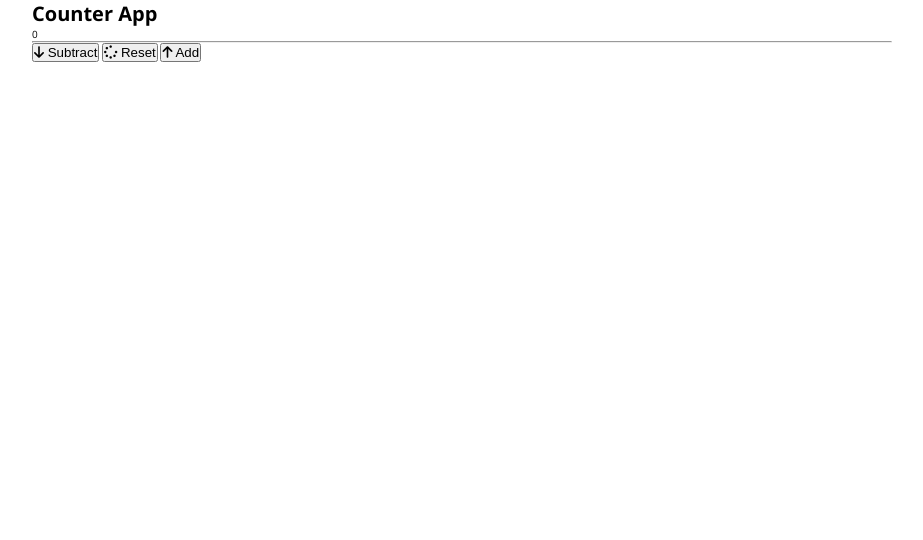
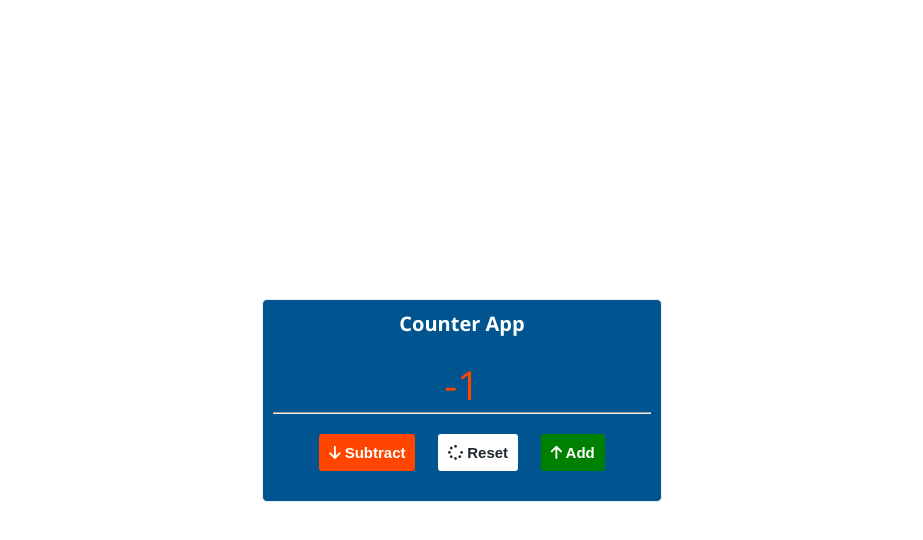
Before and after one commit to hummingbirdcreative/100daysofJS_day1_counterapp, a plain HTML site: page index.html in a window 1280 px wide. Both pictures are taken after a click on the button "Subtract". Shown: the whole page, without its empty margins (178-1101 px from the left). Drawn offline with nearby package versions, Linux system fonts and the light colour scheme.

Commit message:
project finalized

```diff
--- a/index.html
+++ b/index.html
@@ -12,21 +12,21 @@
   </head>
   <body>
     <div class="container">
-      <div class="counter">
+      <div class="counter-div">
         <h1>Counter App</h1>
         <span class="count">0</span>
         <hr>
         <div class="buttons">
           <button class="subtract">
-            <i class="fas fa-arrow-down"></i>
+            <i class="fas fa-arrow-down subtract"></i>
             Subtract
           </button>
           <button class="reset">
-            <i class="fas fa-spinner"></i>
+            <i class="fas fa-spinner reset"></i>
             Reset
           </button>
           <button class="add">
-            <i class="fas fa-arrow-up"></i>
+            <i class="fas fa-arrow-up add"></i>
             Add
           </button>
         </div>
--- a/script.js
+++ b/script.js
@@ -0,0 +1,42 @@
+const count = document.querySelector(".count");
+const add = document.querySelector(".add");
+const resetCount = document.querySelector(".reset");
+const sub = document.querySelector(".subtract");
+const buttons = document.querySelector(".buttons");
+
+buttons.addEventListener("click", (e) => {
+    if (e.target.classList.contains("add")) {
+        count.innerHTML++;
+        setColor();
+    }
+    if (e.target.classList.contains("subtract")) {
+        count.innerHTML--;
+        setColor();
+    }
+    if (e.target.classList.contains("reset")) {
+        count.innerHTML = 0;
+        setColor();
+    }
+})
+
+function setColor () {
+    if (count.innerHTML > 0) {
+        count.style.color = "yellow"
+    } else if (count.innerHTML < 0) {
+        count.style.color = "orangered"
+    } else {
+        count.style.color = "#fff"
+    }
+}
+
+// add.addEventListener("click", () => {
+//     count.innerHTML++;
+// })
+
+// sub.addEventListener("click", () => {
+//     count.innerHTML--;
+// })
+
+// resetCount.addEventListener("click", () => {
+//     count.innerHTML = 0;
+// })
--- a/styles.css
+++ b/styles.css
@@ -38,4 +38,50 @@ img {
   max-width: 900px;
   margin: 0 auto;
   padding: 0 20px;
+  display: flex;
+  justify-content: center;
+  align-items: center;
+  height: 100vh;
 }
+
+.counter-div {
+  width: 40rem;
+  border: 1px solid var(--grey);
+  padding: 1rem;
+  background-color: var(--light-blue);
+  color: var(--white);
+  text-align: center;
+  border-radius: 5px;
+}
+
+.counter-div > * {
+  margin-bottom: 2rem;
+}
+
+.count {
+  font-size: 4rem;
+}
+
+.buttons button {
+  padding: 1rem;
+  margin: 0 1rem;
+  font-size: 1.5rem;
+  color: var(--white);
+  font-weight: 700;
+  border: none;
+  outline: none;
+  border-radius: 3px;
+}
+
+button.subtract {
+  background-color: orangered;
+}
+
+button.reset {
+  background-color: var(--white);
+  color: var(--black);
+}
+
+button.add {
+  background-color: green;
+}
```
